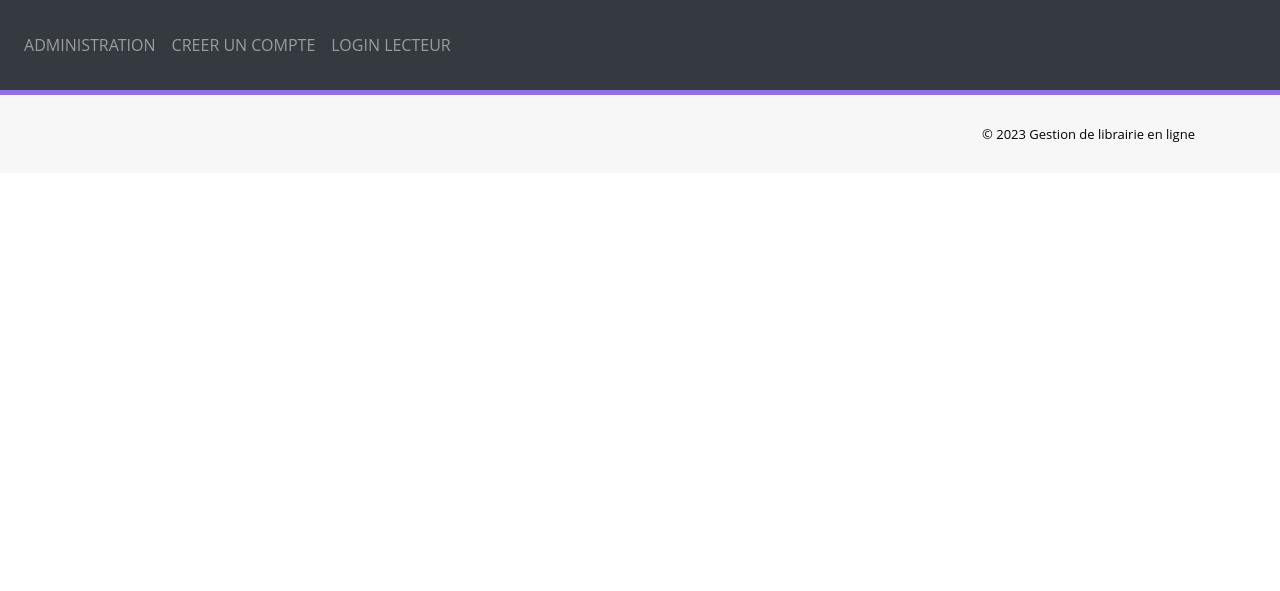
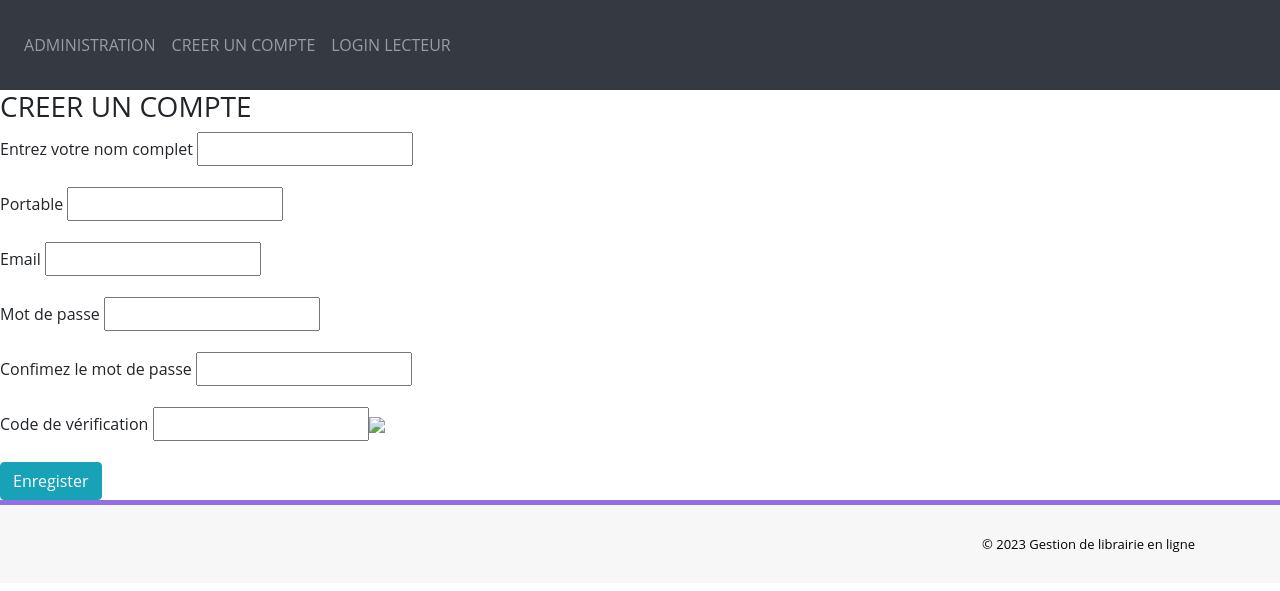
Before and after one commit to Dlaria/online_library_part_1, a PHP site: page /signup.php in a window 1280 px wide. Shown: the top 591 px of the page. Run offline with PHP 8.4, Linux system fonts and the light colour scheme; some libraries are stand-ins or nearby versions.

Commit message:
Ajout du formulaire en HTML

```diff
--- a/online_library/signup.php
+++ b/online_library/signup.php
@@ -5,7 +5,7 @@ session_start();
 // On inclue le fichier de configuration et de connexion à la base de données
 include('includes/config.php');
 
-// Aaprès la soumission du formulaire de compte (plus bas dans ce fichier)
+// Après la soumission du formulaire de compte (plus bas dans ce fichier)
 // On vérifie si le code captcha est correct en comparant ce que l'utilisateur a saisi dans le formulaire
 // $_POST["vercode"] et la valeur initialisée $_SESSION["vercode"] lors de l'appel à captcha.php (voir plus bas)
 
@@ -72,7 +72,35 @@ include('includes/config.php');
     <!-- On inclue le fichier header.php qui contient le menu de navigation-->
     <?php include('includes/header.php'); ?>
     <!--On affiche le titre de la page : CREER UN COMPTE-->
+    <h3>CREER UN COMPTE</h3>
     <!--On affiche le formulaire de creation de compte-->
+    <form method="post" action="signup.php">
+        <div class="form-group">
+            <label for="allName">Entrez votre nom complet</label>
+            <input type="text" name="allName" required>
+        </div>
+        <div class="form-group">
+            <label for="portable">Portable</label>
+            <input type="text" name="portable" required>
+        </div>
+        <div class="form-group">
+            <label for="email">Email</label>
+            <input type="text" name="email" required>
+        </div>
+        <div class="form-group">
+            <label for="password">Mot de passe</label>
+            <input type="text" name="password" required>
+        </div>
+        <div class="form-group">
+            <label for="checkPassword">Confimez le mot de passe</label>
+            <input type="text" name="checkPassword" required>
+        </div>
+        <div class="form-group">
+            <label for="vercode">Code de vérification</label>
+            <input type="text" name="vercode" required><img src="captcha.php">
+        </div>
+        <button type="submit" name="login" class="btn btn-info">Enregister</button>
+    </form>
     <!--A la suite de la zone de saisie du captcha, on insère l'image créée par captcha.php : <img src="captcha.php">  -->
     <!-- On appelle la fonction valid() dans la balise <form> onSubmit="return valid(); -->
     <!-- On appelle la fonction checkAvailability() dans la balise <input> de l'email onBlur="checkAvailability(this.value)" -->
```
